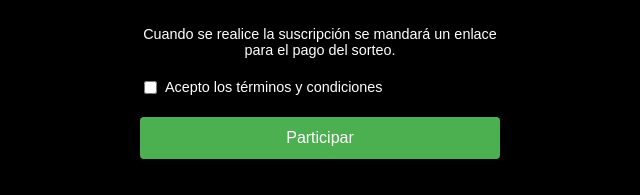
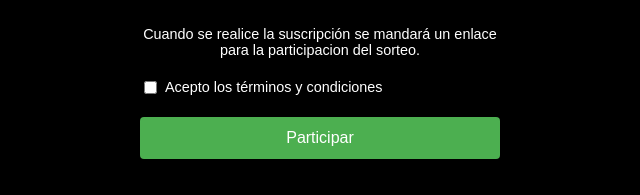
Before and after one commit to luissanguino/Sorteos, a plain HTML site: page index.html in a window 1280 px wide. Shown: the part 368-563 px from the top of the page, 320-960 px from the left. Drawn offline with Linux system fonts and the light colour scheme.

Commit message:
index.html

```diff
--- a/index.html
+++ b/index.html
@@ -117,7 +117,7 @@
         <input type="text" name="nombre" placeholder="Nombre" required>
         <input type="text" name="apellido" placeholder="Apellido" required>
         <input type="tel" name="telefono" placeholder="Número de Teléfono" required>
-        <p>Cuando se realice la suscripción se mandará un enlace para el pago del sorteo.</p>
+        <p>Cuando se realice la suscripción se mandará un enlace para la participacion del sorteo.</p>
         <label>
           <input type="checkbox" name="terminos" required>
           Acepto los términos y condiciones
```
